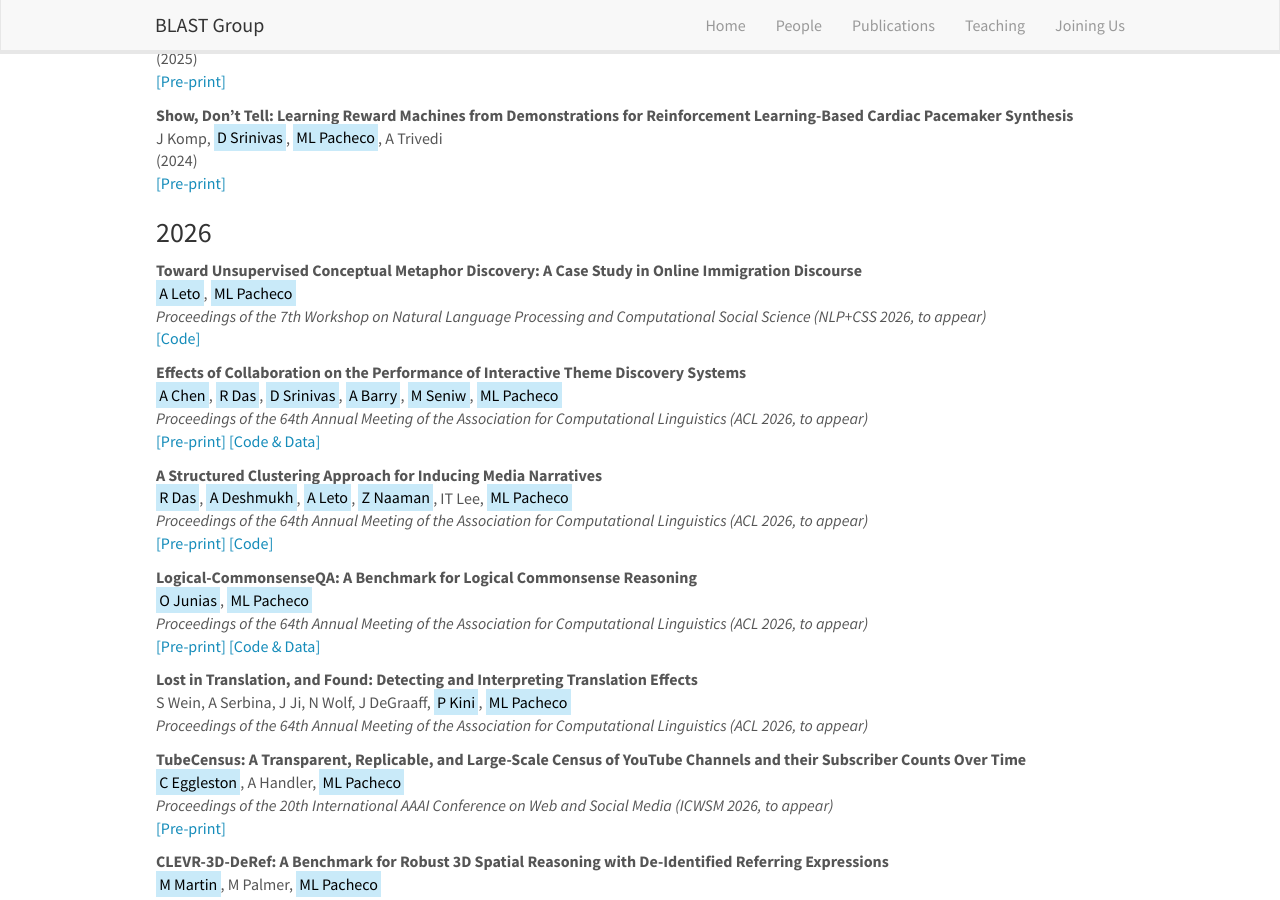
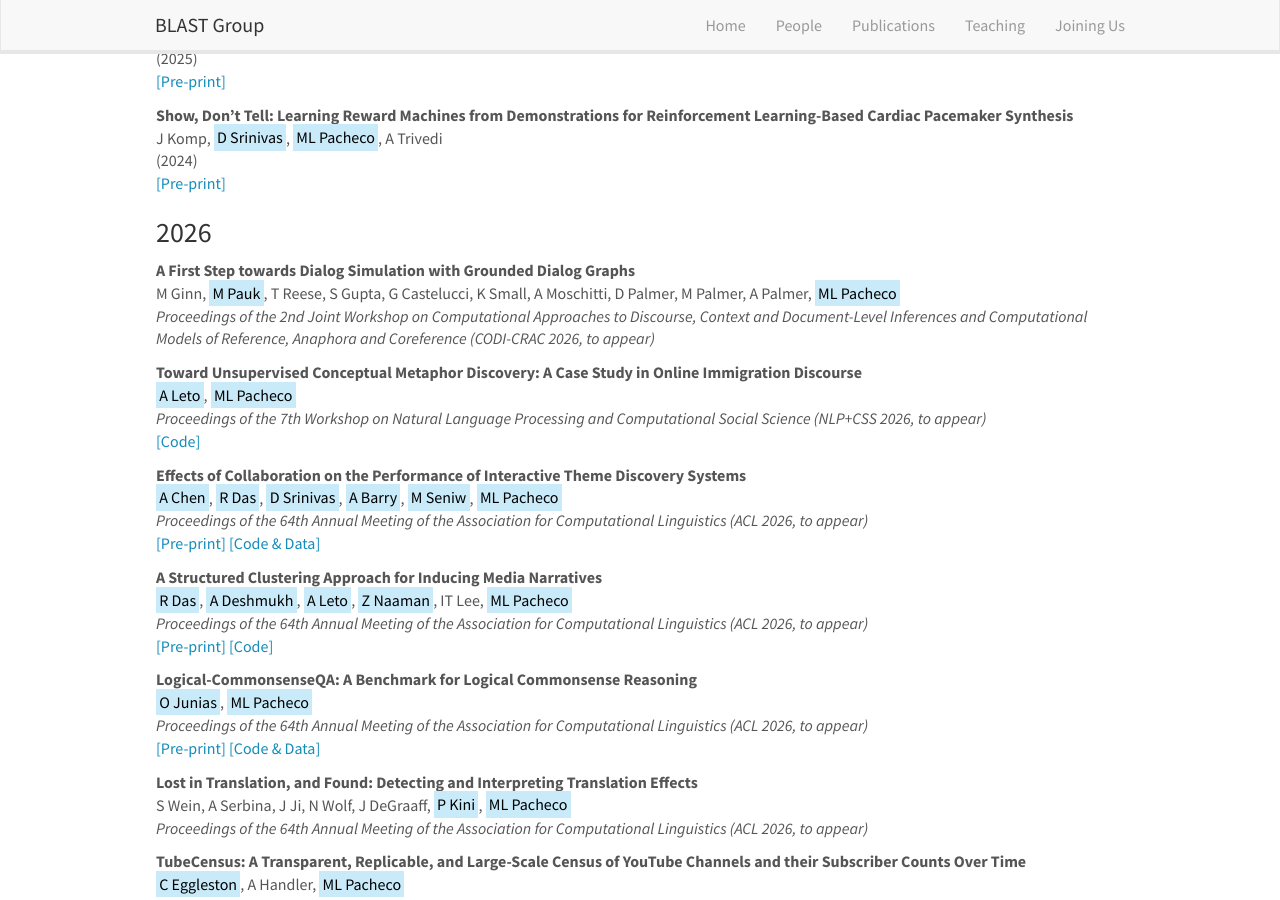
Before and after one commit to blast-cu/blast-cu.github.io, a Jekyll site: the page built from _pages/publications.md, in a window 1280 px wide and 900 px high, scrolled down 328 px. Built offline with Jekyll 4.4.1, drawn with Linux system fonts in a browser that asks for light colours; nearby versions of some CDN libraries.

Commit message:
Update publist_2026.yml

```diff
--- a/_data/publist_2026.yml
+++ b/_data/publist_2026.yml
@@ -1,3 +1,12 @@
+- title: "A First Step towards Dialog Simulation with Grounded Dialog Graphs"
+  authors: M Ginn, <mark>M Pauk</mark>, T Reese, S Gupta, G Castelucci, K Small, A Moschitti, D Palmer, M Palmer, A Palmer, <mark>ML Pacheco</mark>
+  highlight: 0
+  venue: "Proceedings of the 2nd Joint Workshop on Computational Approaches to Discourse, Context and Document-Level Inferences and Computational Models of Reference, Anaphora and Coreference (CODI-CRAC 2026, to appear)"
+  link:
+    url:
+    display:
+  year: 2026
+
 - title: "Toward Unsupervised Conceptual Metaphor Discovery: A Case Study in Online Immigration Discourse"
   authors: <mark>A Leto</mark>, <mark>ML Pacheco</mark>
   highlight: 0
```
